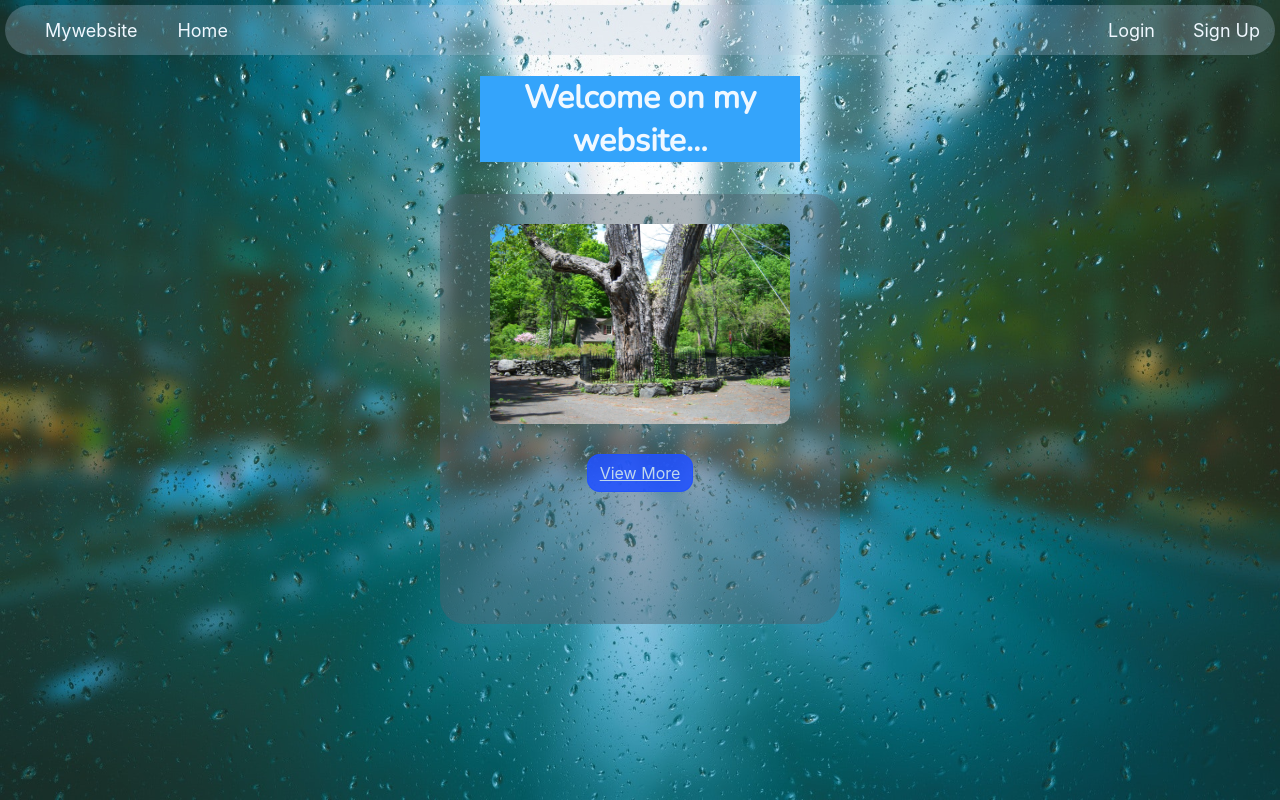
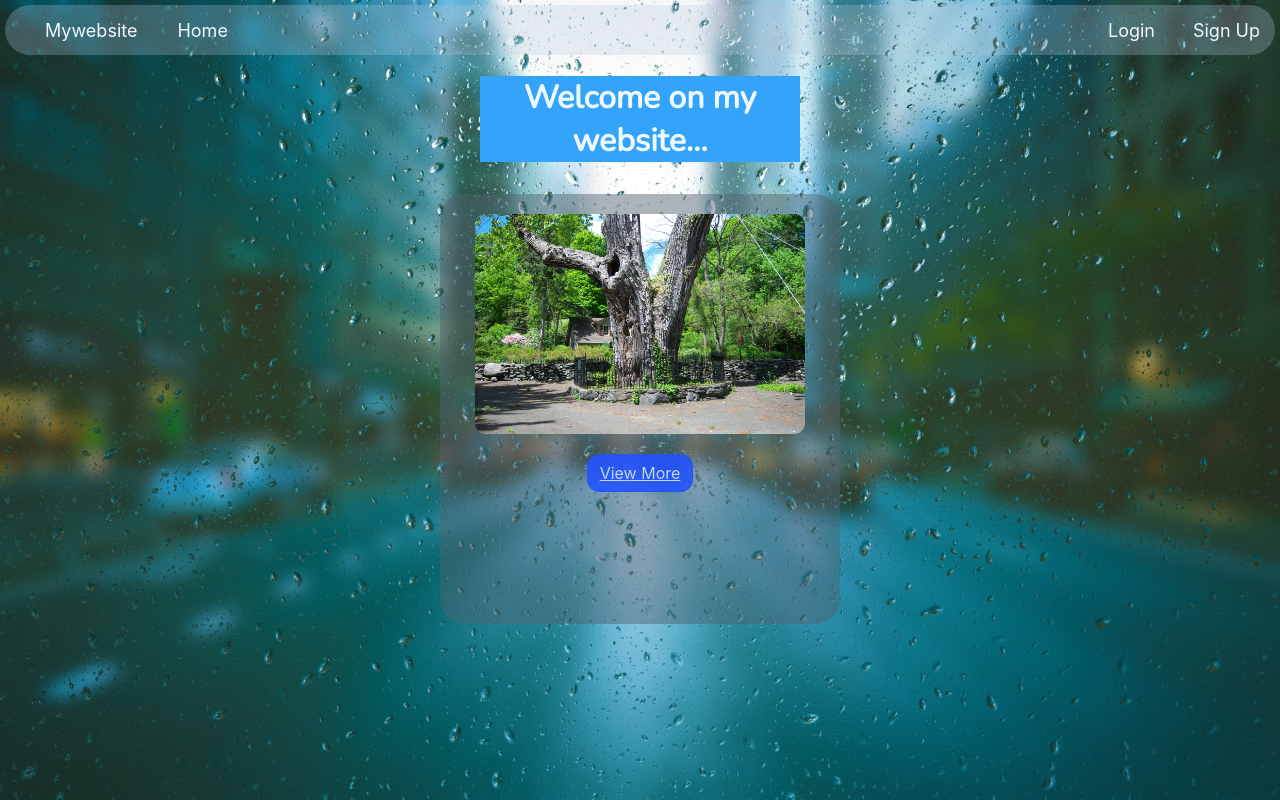
Before and after one commit to ankit10000/e-commerce, a React (Create React App) app in the folder project-t/: page / in a window 1280 px wide. In both pictures the pointer is over the picture 640 px from the left and 323 px from the top of the page. Shown: the top 800 px of the page. Built offline with nearby package versions, Linux system fonts and the light colour scheme; no server answers.

Commit message:
minor change

```diff
--- a/project-t/src/App.css
+++ b/project-t/src/App.css
@@ -655,7 +655,7 @@ ul {
 
 }
 div{
-  -webkit-user-select: none; /* Safari */
+  -webkit-user-select: none;
   -ms-user-select: none;
   user-select: none;
 }
@@ -701,6 +701,9 @@ div{
   height: 200px;
   width: 300px;
   border-radius: 10px;
+}
+.img:hover{
+  transform: scale(1.1);
 }
 .text{
   color: #d4ffdb;
```
Also changed, not shown: 1 other file (tests, documents, lock files or other folders).
